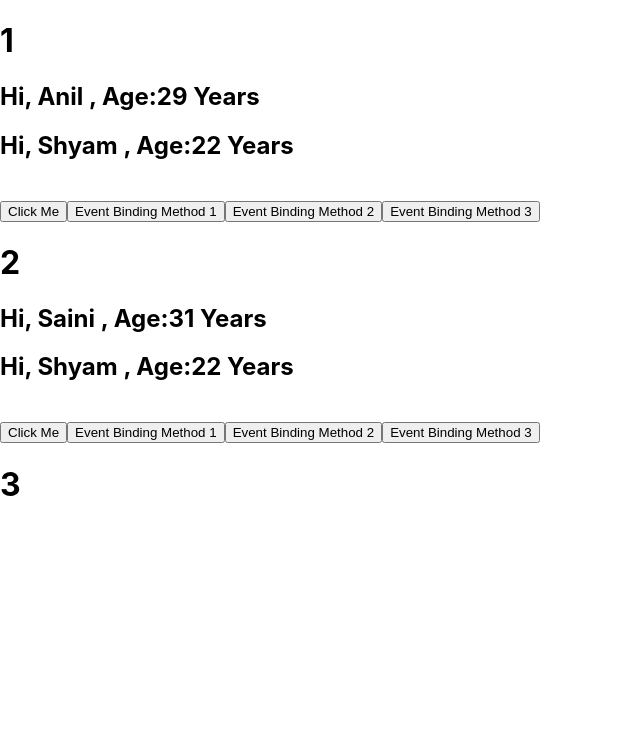
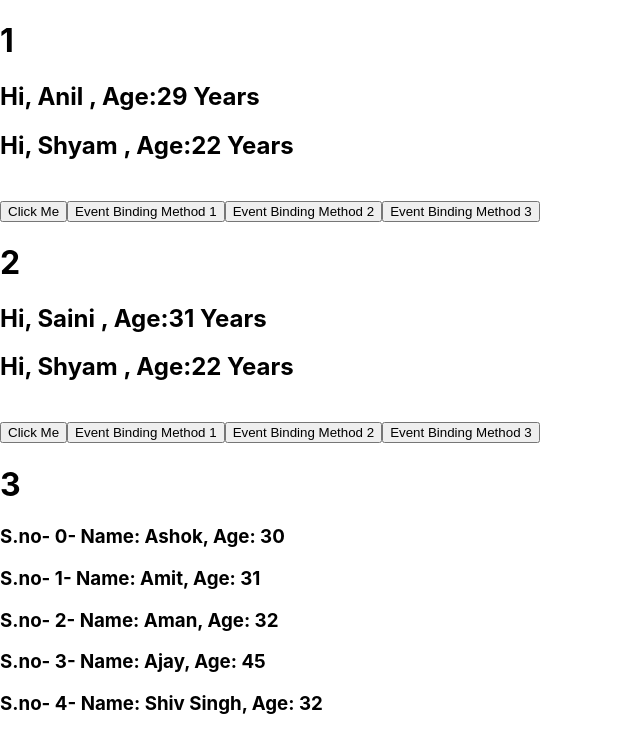
Before and after one commit to AnilSaini341/React_2022, a React (Create React App) app: page / in a window 1280 px wide. Shown: the top 752 px of the page, without its empty margins (0-640 px from the left). Built offline with nearby package versions, Linux system fonts and the light colour scheme.

Commit message:
Render Data in class Component

```diff
--- a/package.json
+++ b/package.json
@@ -6,6 +6,7 @@
     "@testing-library/jest-dom": "^5.16.4",
     "@testing-library/react": "^13.2.0",
     "@testing-library/user-event": "^13.5.0",
+    "axios": "^0.27.2",
     "react": "^18.1.0",
     "react-dom": "^18.1.0",
     "react-scripts": "5.0.1",
--- a/src/App.js
+++ b/src/App.js
@@ -2,6 +2,7 @@
 //import './App.css';
 import Person from './Components/Person';
 import {Man} from './Components/Man';
+import Maps from './Components/Maps';
 
 function App() {
   return (
@@ -27,6 +28,7 @@ function App() {
       <Man number="2" />
       <Person name="Saini" age="31" />
       <Man number="3" />
+      <Maps />
     </div>
   );
 }
--- /dev/null
+++ b/src/Components/Maps.js
@@ -0,0 +1,46 @@
+import React,{ Component } from "react";
+
+class Maps extends Component{
+    constructor(props){
+    super(props);
+    this.props = props;
+    this.state={
+        persons:[
+            {
+                name: "Ashok",
+                age:"30"
+            },
+            {
+                name: "Amit",
+                age:"31"
+            },
+            {
+                name: "Aman",
+                age:"32"
+            },
+            {
+                name: "Ajay",
+                age:"45"
+            },
+            {
+                name: "Shiv Singh",
+                age:"32"
+            },
+        ],
+    };
+
+    }
+
+
+    render() {
+        const data = this.state.persons;
+        return data.map((person, index) => (
+          <div key={index}>
+              <h3>S.no- {index}- Name: {person.name}, Age: {person.age}</h3>
+          </div>
+        ));
+      }
+
+}
+
+export default Maps;
```
Also changed, not shown: 1 other file (tests, documents, lock files or other folders).
